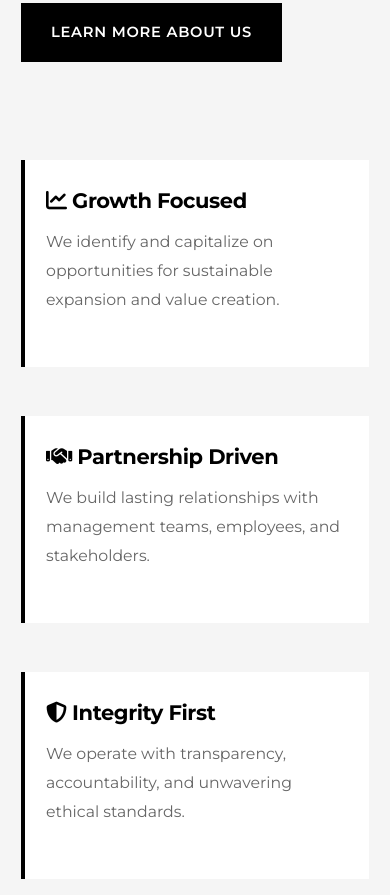
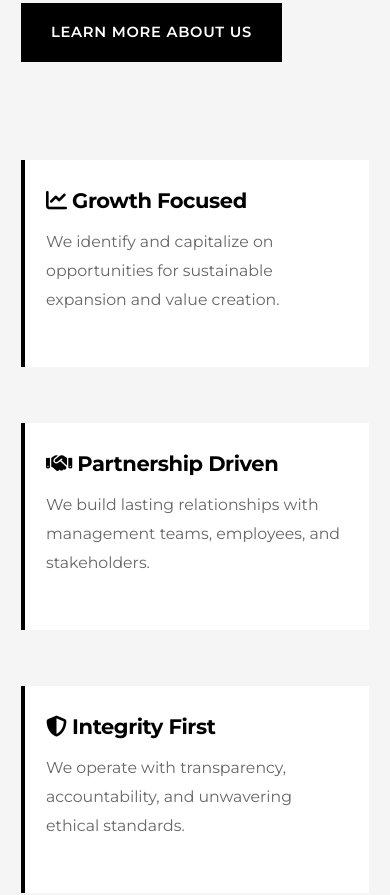
Before and after one commit to HLPFLCG/zhc, a plain HTML site: page index.html in a window 390 px wide. Shown: the part 4449-5344 px from the top of the page. Drawn offline with Linux system fonts and the light colour scheme.

Commit message:
Change index.html investment philosophy to 2x2 grid layout
- Added values-grid-2x2 class to index.html
- Changed from 4-column to 2x2 grid layout
- Desktop: 2 columns x 2 rows
- Tablet: 2 columns x 2 rows (maintained)
- Mobile: 1 column x 4 rows (stacked)
- Increased gap to 2.5rem for better spacing
- Better visual balance and readability
- Portfolio page maintains 4-column layout (unaffected)

```diff
--- a/css/styles.css
+++ b/css/styles.css
@@ -482,6 +482,12 @@ a {
     margin-top: 3rem;
 }
 
+/* 2x2 grid for index.html investment philosophy */
+.values-grid-2x2 {
+    grid-template-columns: repeat(2, 1fr);
+    gap: 2.5rem;
+}
+
 .value-card {
     padding: 2rem;
     background-color: var(--primary-white);
@@ -688,6 +694,11 @@ a {
     .values-grid {
         grid-template-columns: repeat(2, 1fr);
     }
+
+    /* Keep 2x2 grid on tablet for index.html */
+    .values-grid-2x2 {
+        grid-template-columns: repeat(2, 1fr);
+    }
 }
 
 @media (max-width: 768px) {
@@ -758,6 +769,11 @@ a {
     }
 
     .values-grid {
+        grid-template-columns: 1fr;
+    }
+
+    /* Stack 2x2 grid to single column on mobile */
+    .values-grid-2x2 {
         grid-template-columns: 1fr;
     }
 
--- a/index.html
+++ b/index.html
@@ -199,7 +199,7 @@
                     <a href="about.html" class="btn btn-dark mt-2">Learn More About Us</a>
                 </div>
 
-                <div class="values-grid">
+                <div class="values-grid values-grid-2x2">
                     <div class="value-card">
                         <h4><i class="fas fa-chart-line"></i> Growth Focused</h4>
                         <p>We identify and capitalize on opportunities for sustainable expansion and value creation.</p>
```
